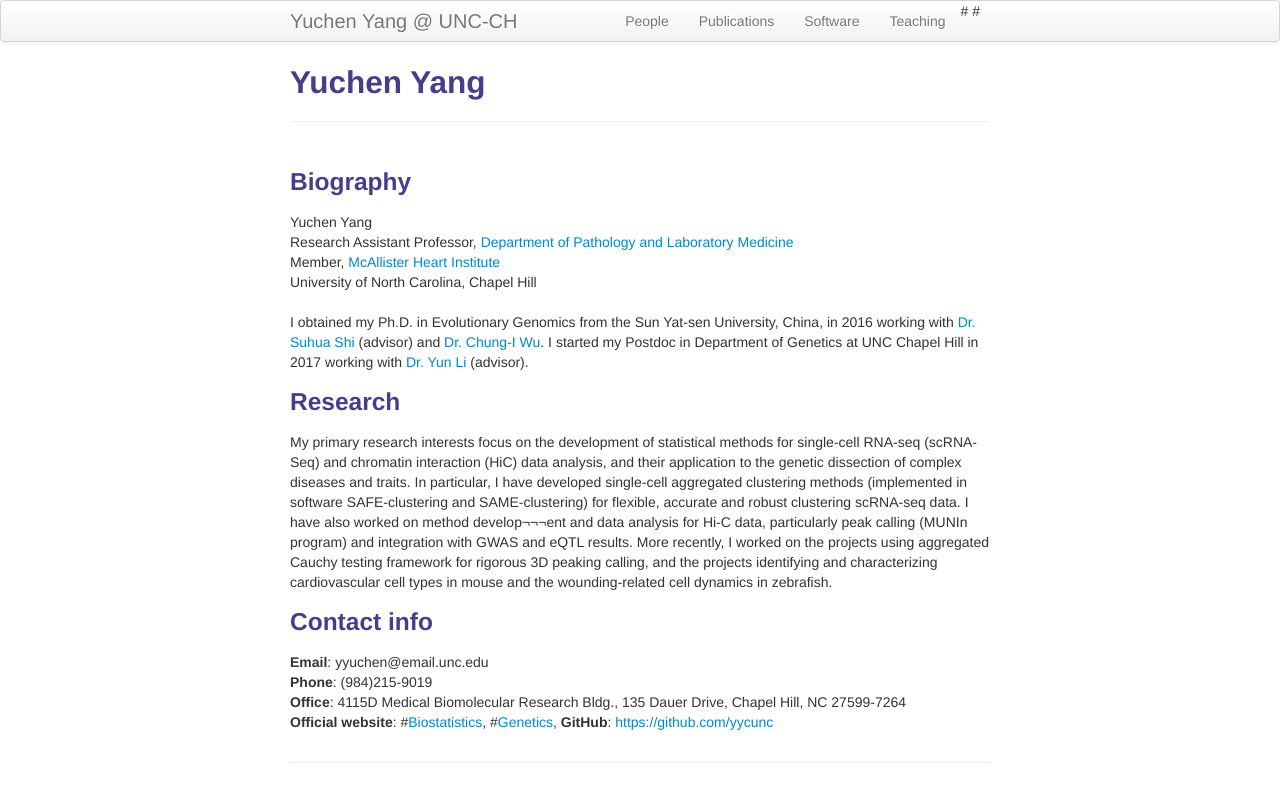
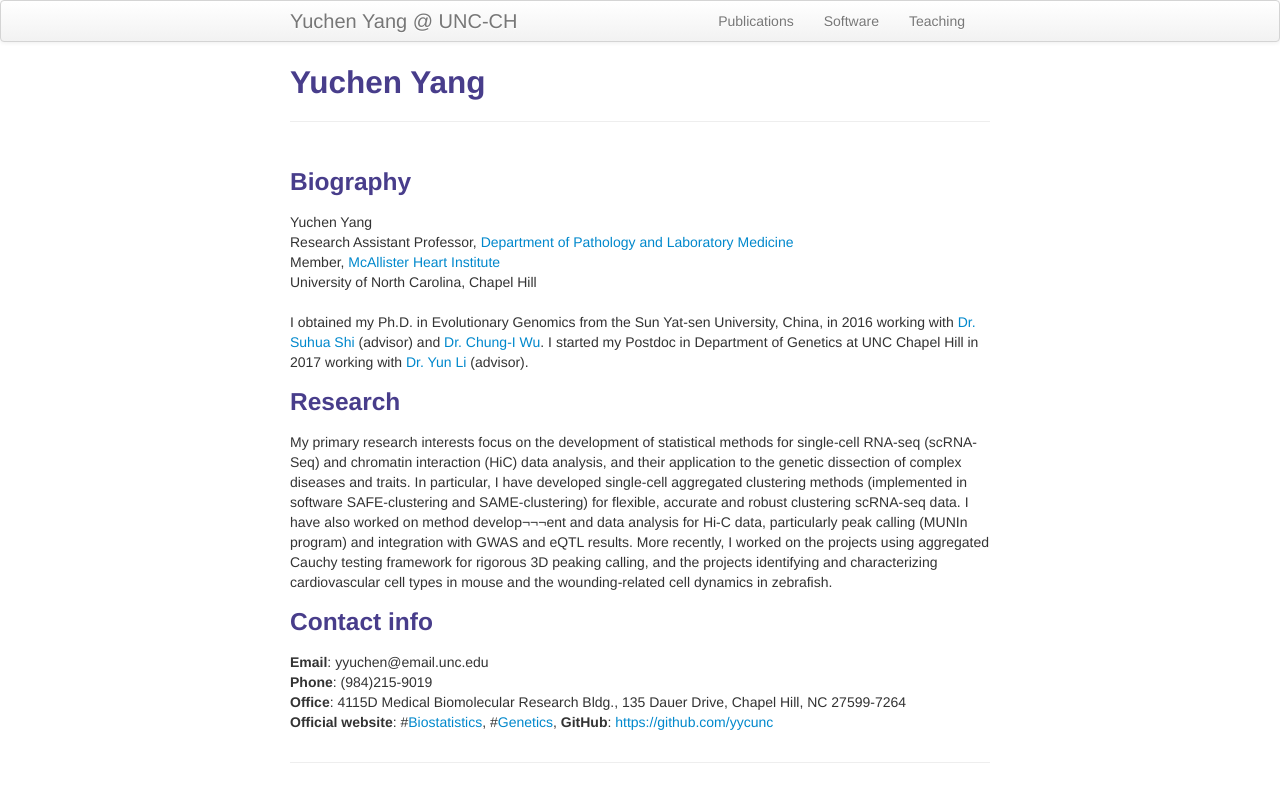
Before and after one commit to yycunc/yycunc.github.io, a Jekyll site: the page built from index.md, in a window 1280 px wide. Shown: the top 802 px of the page. Built offline with Jekyll 4.4.1, drawn with Linux system fonts in a browser that asks for light colours.

Commit message:
Update default.html

```diff
--- a/_includes/themes/twitter/default.html
+++ b/_includes/themes/twitter/default.html
@@ -35,10 +35,9 @@
         <div class="container-narrow">
           <a class="brand" href="{{ HOME_PATH }}">{{ site.title }}</a>
           <ul class="nav">
-              #<li><a href="{{ BASE_PATH }}/pages/people.html">People</a></li>
               <li><a href="{{ BASE_PATH }}/pages/pubs.html">Publications</a></li>
               <li><a href="{{ BASE_PATH }}/pages/software.html">Software</a></li>
-              #<li><a href="{{ BASE_PATH }}/pages/teaching.html">Teaching</a></li>
+              <li><a href="{{ BASE_PATH }}/pages/teaching.html">Teaching</a></li>
           </ul>
         </div>
       </div>
```
